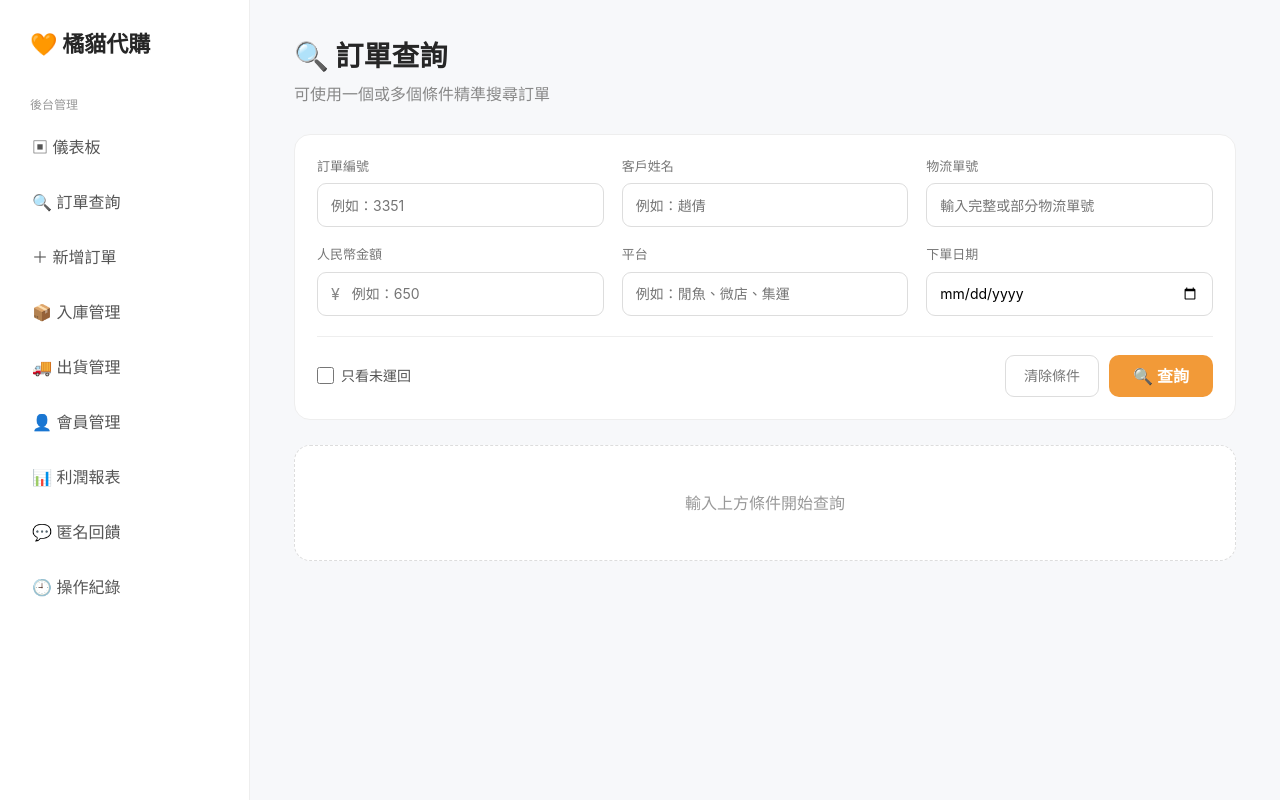
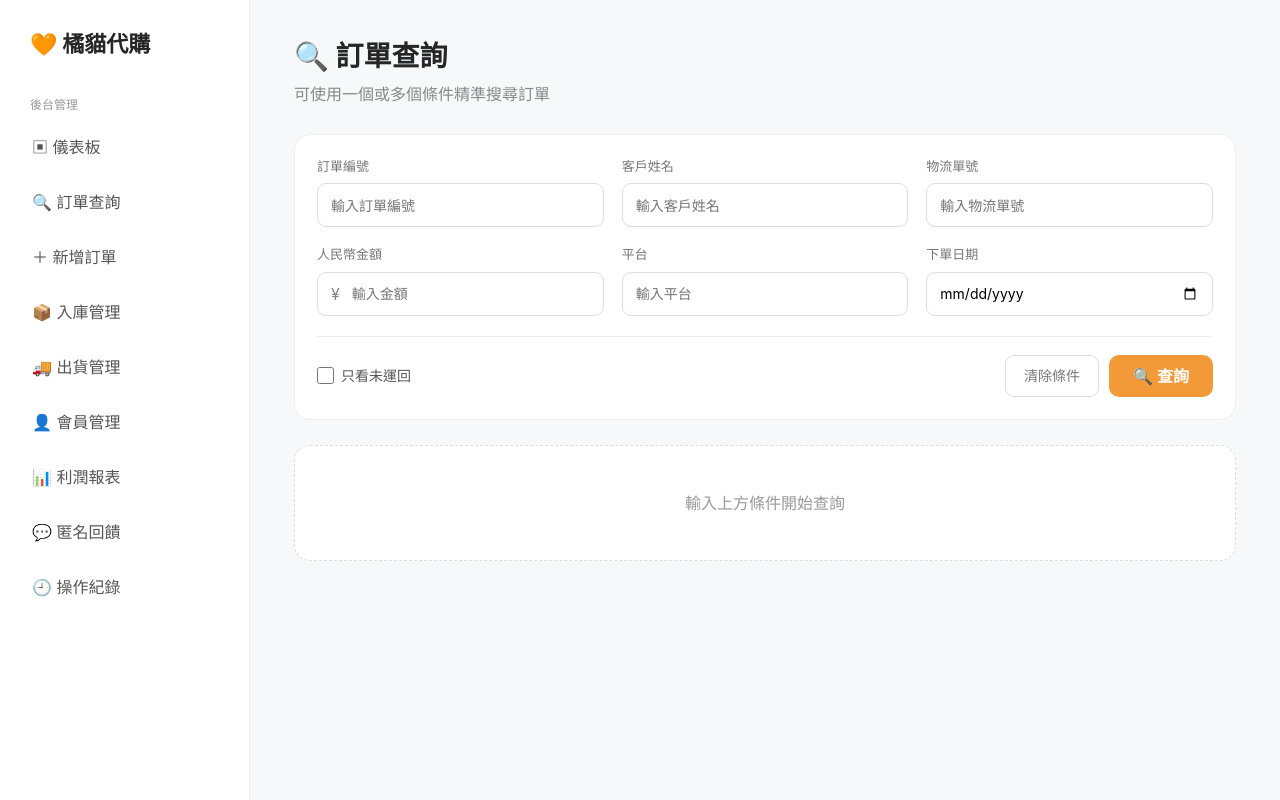
Before and after one commit to lin6165288/orange-admin, a FastAPI app: template templates/orders.html in a window 1280 px wide. Run offline with FastAPI, Linux system fonts and the light colour scheme; the template is opened without the code that fills it, so the values that code supplies are empty.

Commit message:
Update orders.html

```diff
--- a/templates/orders.html
+++ b/templates/orders.html
@@ -53,7 +53,7 @@
 
                     name="search_order_id"
 
-                    placeholder="例如：3351"
+                    placeholder="輸入訂單編號"
 
                     autocomplete="off"
                 >
@@ -72,7 +72,7 @@
 
                     name="search_customer_name"
 
-                    placeholder="例如：趙倩"
+                    placeholder="輸入客戶姓名"
 
                     autocomplete="off"
                 >
@@ -91,7 +91,7 @@
 
                     name="search_tracking_number"
 
-                    placeholder="輸入完整或部分物流單號"
+                    placeholder="輸入物流單號"
 
                     autocomplete="off"
                 >
@@ -116,7 +116,7 @@
 
                         name="search_amount_rmb"
 
-                        placeholder="例如：650"
+                        placeholder="輸入金額"
 
                         min="0"
 
@@ -139,7 +139,7 @@
 
                     name="search_platform"
 
-                    placeholder="例如：閒魚、微店、集運"
+                    placeholder="輸入平台"
 
                     autocomplete="off"
                 >
```
